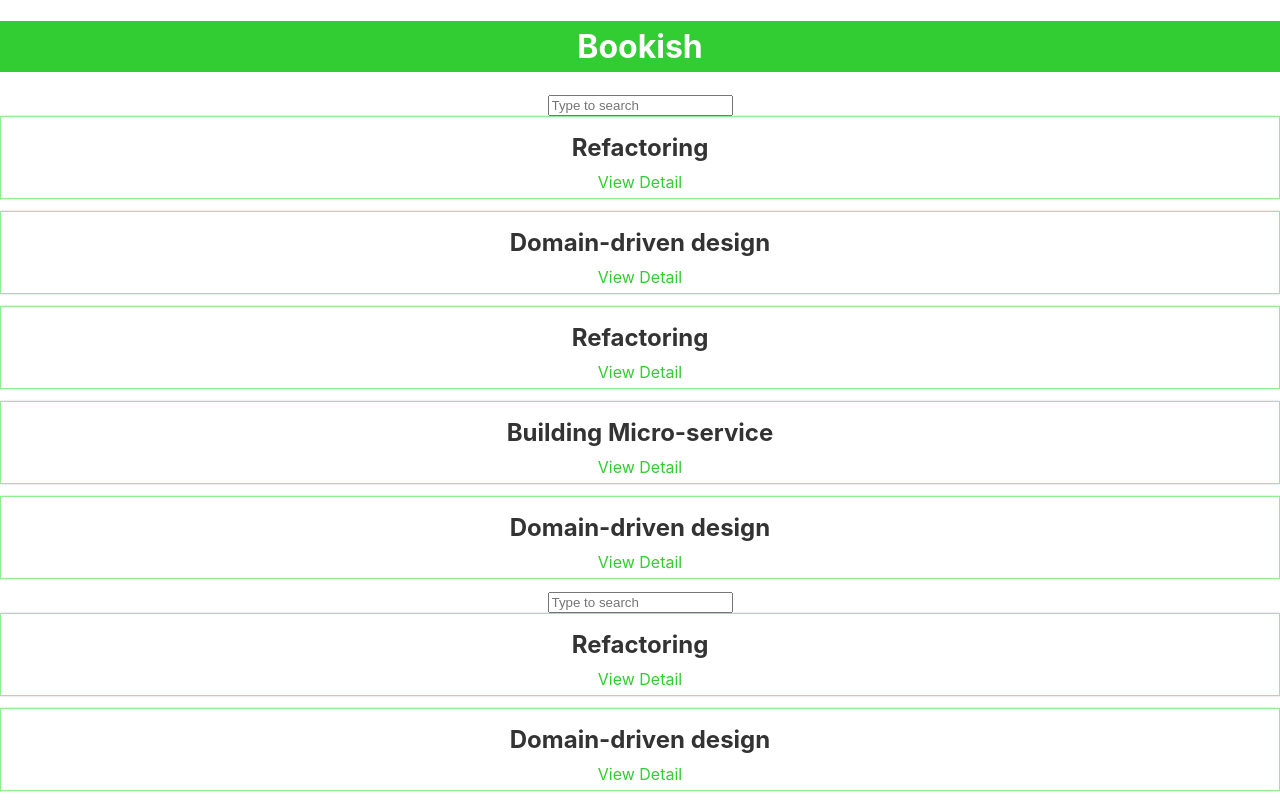
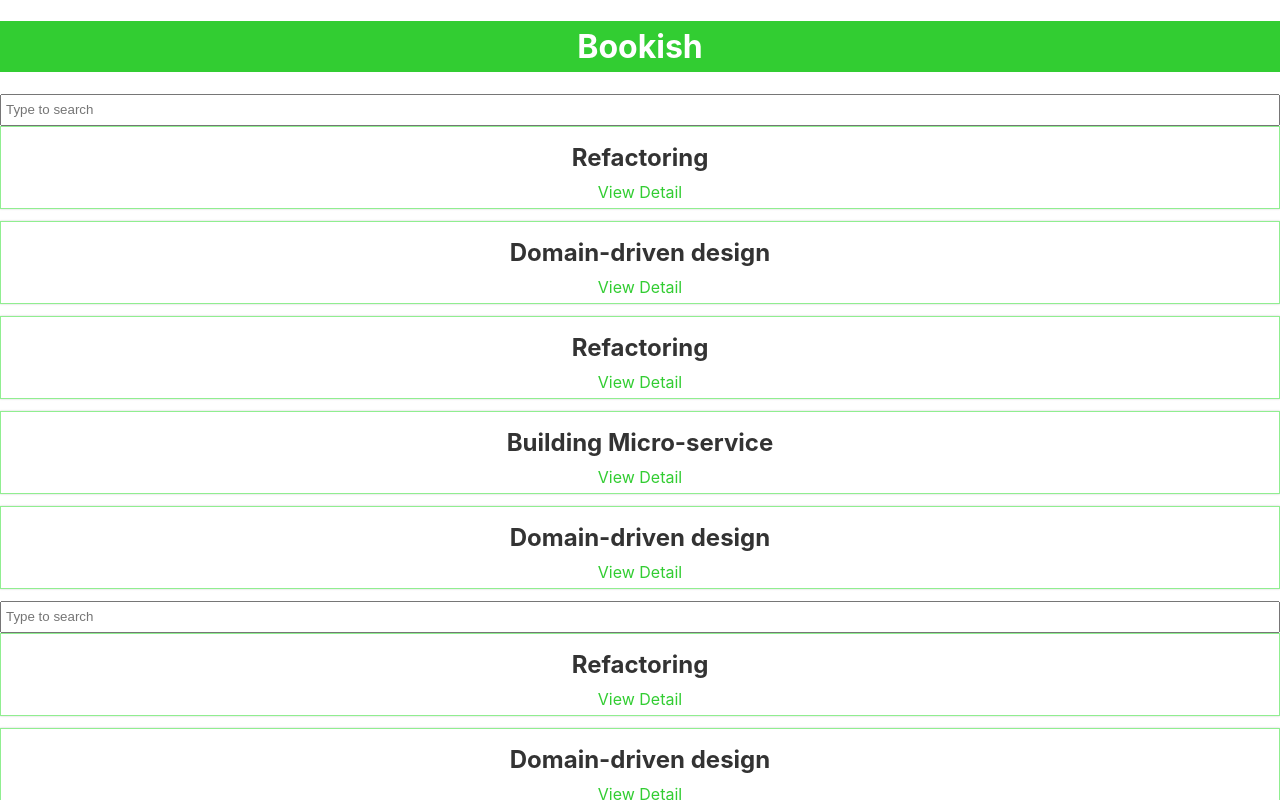
Before and after one commit to berkayersever/bookish-react, a React (Create React App) app: page / in a window 1280 px wide. Shown: the top 800 px of the page. Built offline with nearby package versions, Linux system fonts and the light colour scheme; data requests are answered from the project's data file.

Commit message:
Update App.css

```diff
--- a/src/App.css
+++ b/src/App.css
@@ -13,3 +13,10 @@ h1 {
     color: white;
     padding: 6px 8px;
 }
+
+.search {
+    box-sizing: border-box;
+    width: 100%;
+    padding: 2px 4px;
+    height: 32px;
+}
```
